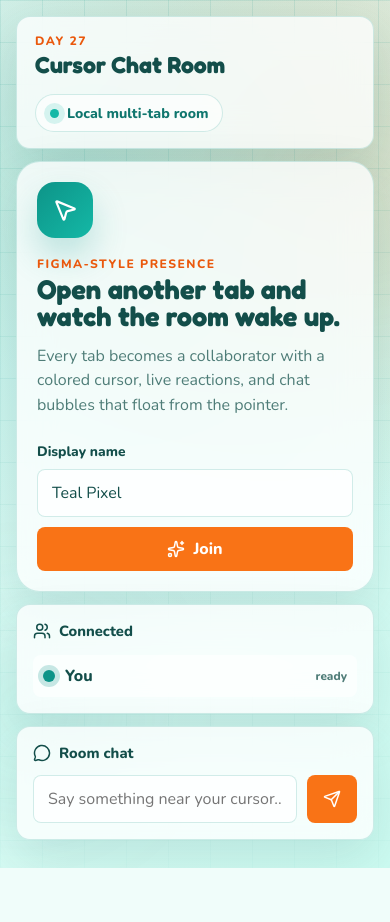
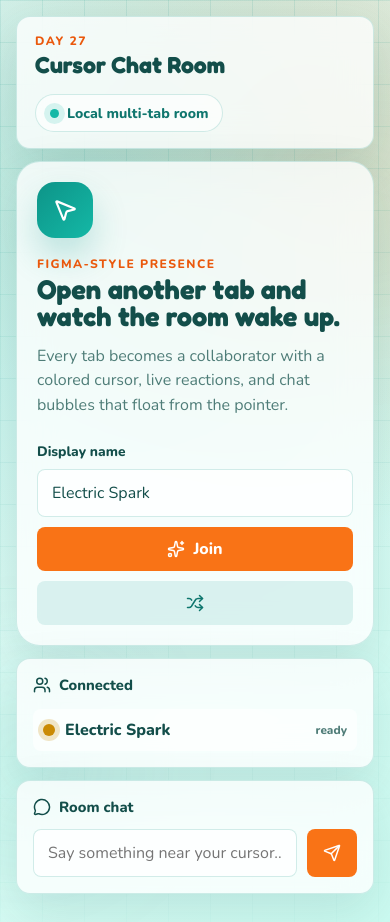
Before and after one commit to ShreeBohara/50-Days-of-Creative-Frontend, a React (Vite) app in the folder day-27-cursor-chat/: page / in a window 390 px wide. Before the commit the page ends 868 px from the top, so only its background shows below. Built offline with nearby package versions, Linux system fonts and the light colour scheme.

Commit message:
day-27: identity-store — Zustand user state, names, colors

```diff
--- a/day-27-cursor-chat/src/App.css
+++ b/day-27-cursor-chat/src/App.css
@@ -206,11 +206,25 @@ h2 {
   white-space: nowrap;
 }
 
+.join-row .icon-button {
+  width: 48px;
+  flex: 0 0 48px;
+  padding: 0;
+  color: var(--primary-strong);
+  background: rgba(13, 148, 136, 0.12);
+}
+
 .join-row button:hover,
 .chat-form button:hover {
   background: var(--accent-strong);
   box-shadow: 0 12px 28px rgba(249, 115, 22, 0.24);
   transform: translateY(-1px);
+}
+
+.join-row .icon-button:hover {
+  color: #ffffff;
+  background: var(--primary);
+  box-shadow: 0 12px 28px rgba(13, 148, 136, 0.18);
 }
 
 .users-panel {
@@ -316,6 +330,11 @@ h2 {
   .join-row button {
     width: 100%;
   }
+
+  .join-row .icon-button {
+    width: 100%;
+    flex-basis: auto;
+  }
 }
 
 @media (prefers-reduced-motion: reduce) {
--- a/day-27-cursor-chat/src/App.jsx
+++ b/day-27-cursor-chat/src/App.jsx
@@ -1,7 +1,26 @@
-import { MessageCircle, MousePointer2, Send, Sparkles, Users } from 'lucide-react'
+import { useState } from 'react'
+import { MessageCircle, MousePointer2, Send, Shuffle, Sparkles, Users } from 'lucide-react'
+import { useRoomStore } from './store/useRoomStore'
 import './App.css'
 
 function App() {
+  const localUser = useRoomStore((state) => state.localUser)
+  const hasJoined = useRoomStore((state) => state.hasJoined)
+  const joinRoom = useRoomStore((state) => state.joinRoom)
+  const randomizeLocalIdentity = useRoomStore((state) => state.randomizeLocalIdentity)
+  const [nameInput, setNameInput] = useState(localUser.name)
+
+  const handleJoin = (event) => {
+    event.preventDefault()
+    joinRoom(nameInput)
+  }
+
+  const handleRandomize = () => {
+    randomizeLocalIdentity()
+    const latestName = useRoomStore.getState().localUser.name
+    setNameInput(latestName)
+  }
+
   return (
     <main className="room-app">
       <section className="room-canvas" aria-label="Collaborative cursor canvas">
@@ -30,13 +49,27 @@ function App() {
             Every tab becomes a collaborator with a colored cursor, live reactions, and
             chat bubbles that float from the pointer.
           </p>
-          <form className="join-form">
+          <form className="join-form" onSubmit={handleJoin}>
             <label htmlFor="display-name">Display name</label>
             <div className="join-row">
-              <input id="display-name" type="text" defaultValue="Teal Pixel" />
-              <button type="button">
+              <input
+                id="display-name"
+                type="text"
+                value={nameInput}
+                maxLength={28}
+                onChange={(event) => setNameInput(event.target.value)}
+              />
+              <button type="submit">
                 <Sparkles size={18} aria-hidden="true" />
-                Join
+                {hasJoined ? 'Joined' : 'Join'}
+              </button>
+              <button
+                className="icon-button"
+                type="button"
+                aria-label="Generate another display name"
+                onClick={handleRandomize}
+              >
+                <Shuffle size={18} aria-hidden="true" />
               </button>
             </div>
           </form>
@@ -49,9 +82,9 @@ function App() {
           </div>
           <ul>
             <li>
-              <span className="user-dot" style={{ '--user-color': '#0d9488' }} />
-              <span>You</span>
-              <small>ready</small>
+              <span className="user-dot" style={{ '--user-color': localUser.color }} />
+              <span>{localUser.name}</span>
+              <small>{hasJoined ? 'you' : 'ready'}</small>
             </li>
           </ul>
         </aside>
--- /dev/null
+++ b/day-27-cursor-chat/src/store/useRoomStore.js
@@ -0,0 +1,94 @@
+import { create } from 'zustand'
+import { createDisplayName, createLocalUser, pickUserColor } from '../utils/identity'
+
+export const useRoomStore = create((set, get) => ({
+  localUser: createLocalUser(),
+  hasJoined: false,
+  remoteUsers: {},
+  reactions: [],
+  messages: [],
+
+  setLocalName: (name) => {
+    const trimmedName = name.trim()
+
+    set((state) => ({
+      localUser: {
+        ...state.localUser,
+        name: trimmedName || createDisplayName(),
+      },
+    }))
+  },
+
+  randomizeLocalIdentity: () => {
+    set((state) => ({
+      localUser: {
+        ...state.localUser,
+        name: createDisplayName(),
+        color: pickUserColor(`${state.localUser.id}-${Date.now()}`),
+      },
+    }))
+  },
+
+  joinRoom: (name) => {
+    const trimmedName = name?.trim()
+
+    set((state) => ({
+      hasJoined: true,
+      localUser: {
+        ...state.localUser,
+        name: trimmedName || state.localUser.name || createDisplayName(),
+        lastSeen: Date.now(),
+      },
+    }))
+  },
+
+  leaveRoom: () => {
+    set({ hasJoined: false, remoteUsers: {}, reactions: [], messages: [] })
+  },
+
+  setLocalPosition: (position) => {
+    set((state) => ({
+      localUser: {
+        ...state.localUser,
+        ...position,
+        idle: false,
+        lastSeen: Date.now(),
+      },
+    }))
+  },
+
+  setLocalTyping: (isTyping) => {
+    set((state) => ({
+      localUser: {
+        ...state.localUser,
+        isTyping,
+        lastSeen: Date.now(),
+      },
+    }))
+  },
+
+  setLocalIdle: (idle) => {
+    set((state) => ({
+      localUser: {
+        ...state.localUser,
+        idle,
+        lastSeen: Date.now(),
+      },
+    }))
+  },
+
+  getLocalPresence: () => {
+    const { localUser } = get()
+
+    return {
+      id: localUser.id,
+      name: localUser.name,
+      color: localUser.color,
+      x: localUser.x,
+      y: localUser.y,
+      isTyping: localUser.isTyping,
+      idle: localUser.idle,
+      lastSeen: Date.now(),
+    }
+  },
+}))
--- /dev/null
+++ b/day-27-cursor-chat/src/utils/identity.js
@@ -0,0 +1,82 @@
+const adjectives = [
+  'Amber',
+  'Brisk',
+  'Coral',
+  'Electric',
+  'Golden',
+  'Indigo',
+  'Jolly',
+  'Lunar',
+  'Mint',
+  'Neon',
+  'Pixel',
+  'Purple',
+  'Solar',
+  'Teal',
+  'Velvet',
+  'Zesty',
+]
+
+const nouns = [
+  'Beacon',
+  'Bolt',
+  'Comet',
+  'Dash',
+  'Echo',
+  'Flux',
+  'Halo',
+  'Keystone',
+  'Nova',
+  'Orbit',
+  'Pixel',
+  'Pulse',
+  'Signal',
+  'Spark',
+  'Vector',
+  'Wave',
+]
+
+export const userColors = [
+  '#0d9488',
+  '#f97316',
+  '#2563eb',
+  '#ec4899',
+  '#7c3aed',
+  '#ca8a04',
+  '#059669',
+  '#dc2626',
+]
+
+const randomFrom = (items) => items[Math.floor(Math.random() * items.length)]
+
+export function createSessionId() {
+  if (crypto.randomUUID) {
+    return crypto.randomUUID()
+  }
+
+  return `user-${Date.now()}-${Math.random().toString(16).slice(2)}`
+}
+
+export function createDisplayName() {
+  return `${randomFrom(adjectives)} ${randomFrom(nouns)}`
+}
+
+export function pickUserColor(id) {
+  const total = [...id].reduce((sum, char) => sum + char.charCodeAt(0), 0)
+  return userColors[total % userColors.length]
+}
+
+export function createLocalUser() {
+  const id = createSessionId()
+
+  return {
+    id,
+    name: createDisplayName(),
+    color: pickUserColor(id),
+    x: 0.5,
+    y: 0.5,
+    isTyping: false,
+    idle: false,
+    lastSeen: Date.now(),
+  }
+}
```
